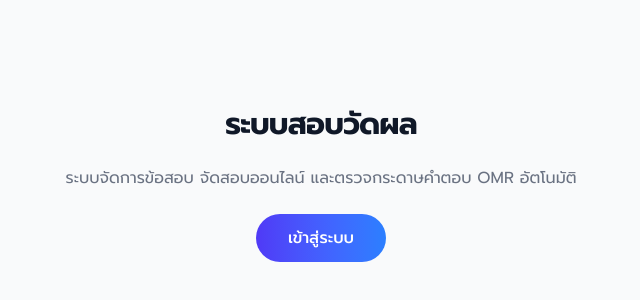
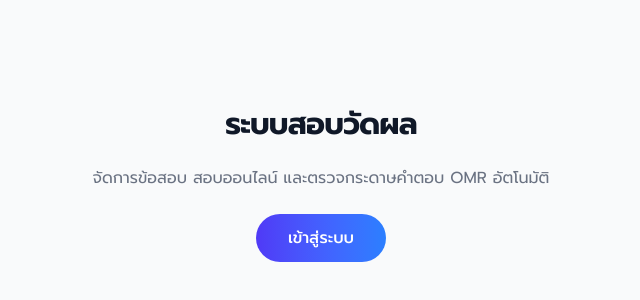
Before and after one commit to kittipongkhamdee/exam, a Next.js app: page / in a window 1280 px wide. Shown: the part 216-516 px from the top of the page, without its empty margins (319-959 px from the left). Built offline with nearby package versions, Linux system fonts and the light colour scheme; no server answers.

Commit message:
Drop "ระบบ" from the landing page tagline (#136)
"จัดการข้อสอบ สอบออนไลน์ และตรวจกระดาษคำตอบ OMR อัตโนมัติ" — tighter,
per the user's edit.

Co-authored-by: Claude <noreply@anthropic.com>

```diff
--- a/src/app/page.js
+++ b/src/app/page.js
@@ -8,7 +8,7 @@ export default function Home() {
           ระบบสอบวัดผล
         </h1>
         <p className="text-gray-500">
-          ระบบจัดการข้อสอบ จัดสอบออนไลน์ และตรวจกระดาษคำตอบ OMR อัตโนมัติ
+          จัดการข้อสอบ สอบออนไลน์ และตรวจกระดาษคำตอบ OMR อัตโนมัติ
         </p>
         <Link
           href="/dashboard"
```
